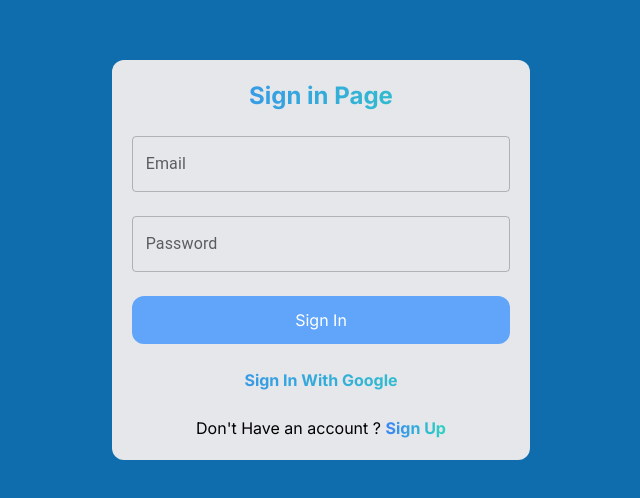
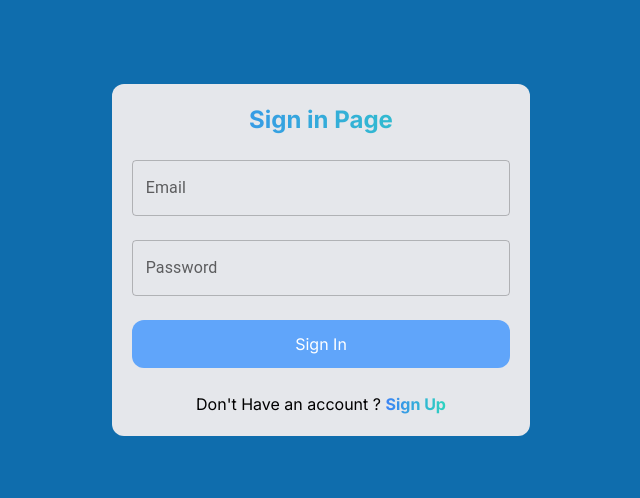
Before and after one commit to Saadgithubit/data-echo-web, a Next.js app: page /signin in a window 1280 px wide. Shown: the part 140-638 px from the top of the page, without its empty margins (319-959 px from the left). Built offline with nearby package versions, Linux system fonts and the light colour scheme.

Commit message:
remove sign in with google line

```diff
--- a/src/components/pages-partials/signin/index.js
+++ b/src/components/pages-partials/signin/index.js
@@ -38,7 +38,7 @@ export default function SignInPage() {
                 :<button className="w-full p-3 bg-blue-400 rounded-xl text-white">
                 <img className='w-7 m-auto' src='https://i.gifer.com/ZZ5H.gif' />
                 </button>}
-                <span onClick={SignInGoogle} className='text-center cursor-pointer font-bold text-transparent bg-clip-text bg-gradient-to-r from-blue-500 to-teal-400'>Sign In With Google</span>
+                {/* <span onClick={SignInGoogle} className='text-center cursor-pointer font-bold text-transparent bg-clip-text bg-gradient-to-r from-blue-500 to-teal-400'>Sign In With Google</span> */}
                 <p className='text-center'>Don&apos;t Have an account ? <a href='signup' className='cursor-pointer font-bold text-transparent bg-clip-text bg-gradient-to-r from-blue-500 to-teal-400'>Sign Up</a></p>
             </div>
         </div>
```
